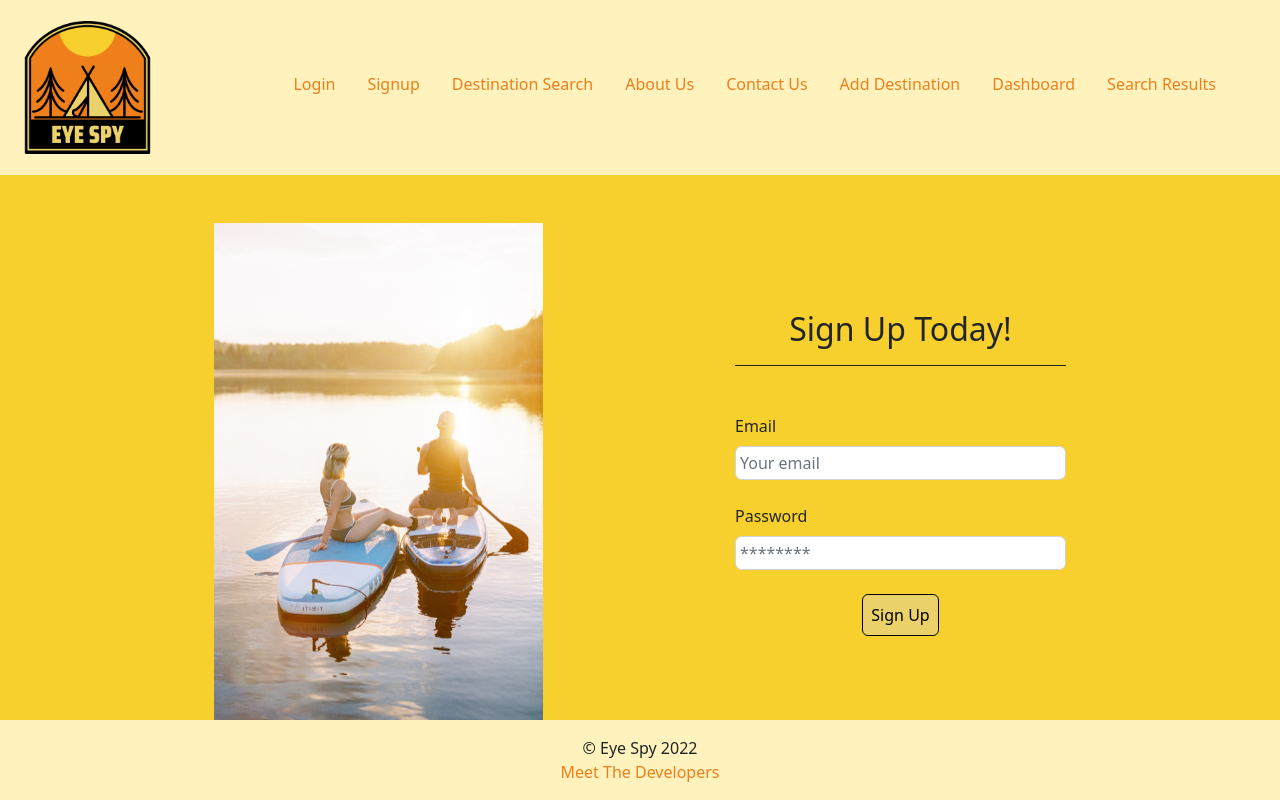
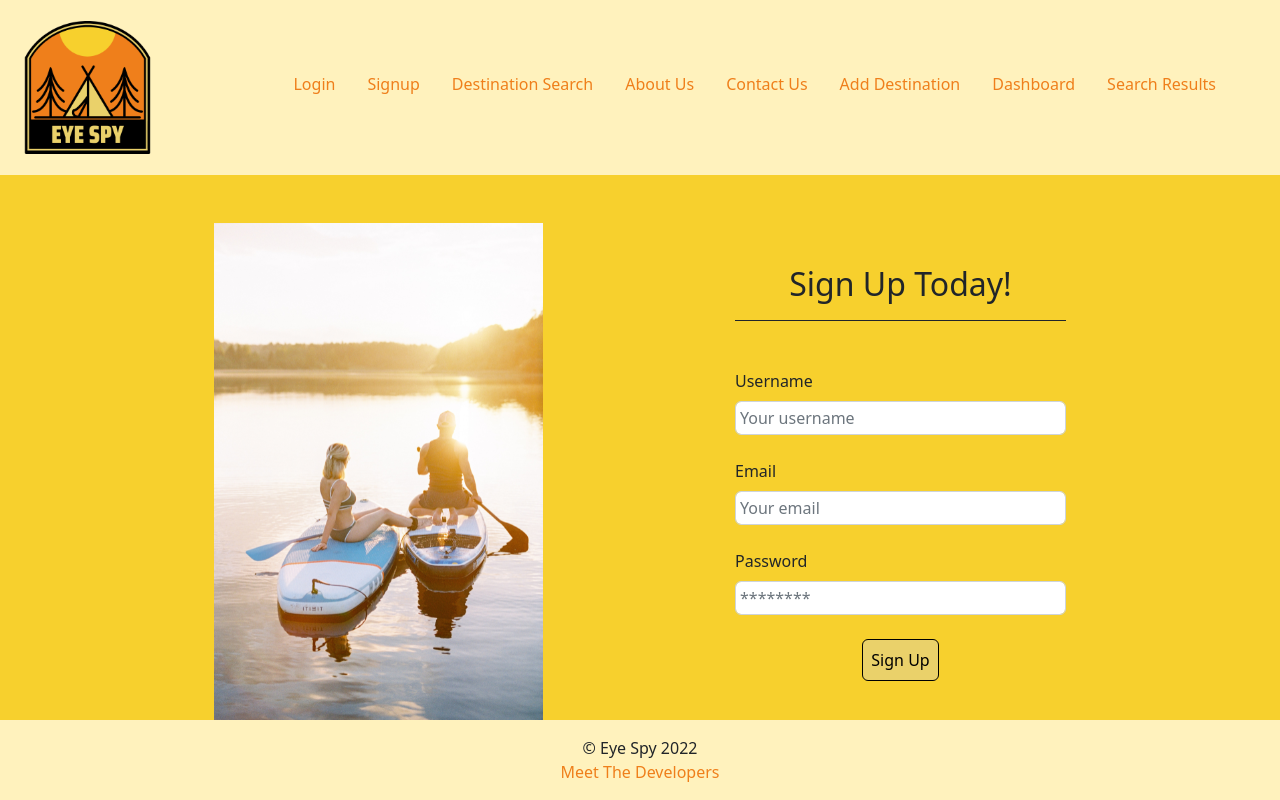
Before and after one commit to CaptainNate/Eye-Spy, a React (Create React App) app in the folder client/: page /signup in a window 1280 px wide. Built offline with nearby package versions, Linux system fonts and the light colour scheme.

Commit message:
made minor updates, will continue tomorrow

```diff
--- a/client/src/components/SearchBar/index.js
+++ b/client/src/components/SearchBar/index.js
@@ -8,8 +8,9 @@ function SearchBar() {
         <div>
             {/* dropdown menu not dropping down items on click, need help with that */}
             <div className="dropdown text-center">
+
                 <button className="all-btns p-2 rounded px-5 dropdown-toggle" type="button" id="dropdownMenuButton1" data-bs-toggle="dropdown" aria-expanded="false">
-                    Select an outdoor activity
+                    Select an outdoor activity <span class="selected"></span>
                 </button>
                 <ul className="dropdown-menu" aria-labelledby="dropdownMenuButton1" style={{width:"100%"}}>
                     <li><a id="search-bar-hiking" className="dropdown-item text-center" href="/">Hiking Trails</a></li>
@@ -17,6 +18,7 @@ function SearchBar() {
                     <li><a id="search-bar-biking" className="dropdown-item text-center" href="/">Mountain Biking</a></li>
                     <li><a id="search-bar-swimming" className="dropdown-item text-center" href="/">Swimming</a></li>
                     <li><a id="search-bar-water-sport" className="dropdown-item text-center" href="/">Water Sports</a></li>
+                    <li><a id="search-bar-view-all" className="dropdown-item text-center" href="/">View All</a></li>
                 </ul>
             </div>
         </div>
--- a/client/src/pages/Search.js
+++ b/client/src/pages/Search.js
@@ -13,7 +13,6 @@ const Search = () => {
     // need to add conditional statements for this
 
     return (
-
         <main className='container p-5 mb-5'>
             <div className='d-flex justify-content-center align-items-center'>
                 <div className="px-5 mx-5">
@@ -31,13 +30,16 @@ const Search = () => {
                             <SearchBar />
                         </div>
                         <div className="text-center">
-                            <button type="submit" className="all-btns p-2 rounded">
-                                Search
+                            <button type="submit" className="all-btns p-2 rounded"><a href="../components/SearchResults">Search</a>
                             </button>
                         </div>
                     </div>
                 </div>
             </div>
+            <br />
+            <br />
+            <br />
+            <br />
         </main>
     )
 }
--- a/client/src/pages/Signup.js
+++ b/client/src/pages/Signup.js
@@ -61,6 +61,19 @@ const SignUp = () => {
                         <div>
                             <h2 className="mb-5 pb-3 border-bottom border-dark text-center">Sign Up Today!</h2>
                         </div>
+                        {/* input username */}
+                        <div>
+                            <label htmlFor='username' className="form-label pe-3">Username</label>
+                            <input
+                                className="form-control p-1 mb-4"
+                                placeholder="Your username"
+                                name="username"
+                                type="text"
+                                id="username"
+                            // value={formState.username}
+                            // onChange={handleChange}
+                            />
+                        </div>
                         {/* input email */}
                         <div>
                             <label htmlFor='email' className="form-label pe-3">Email</label>
```
